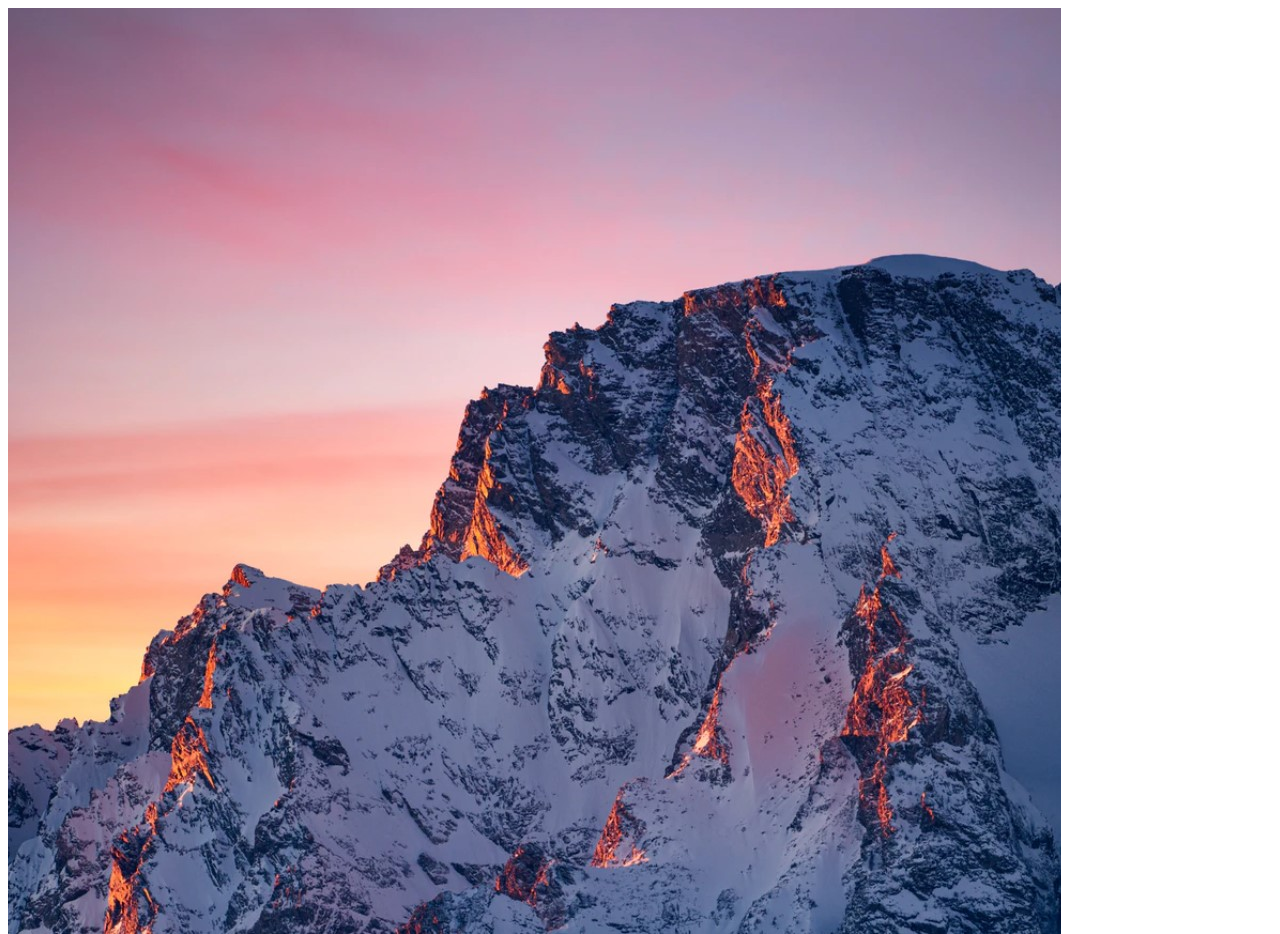
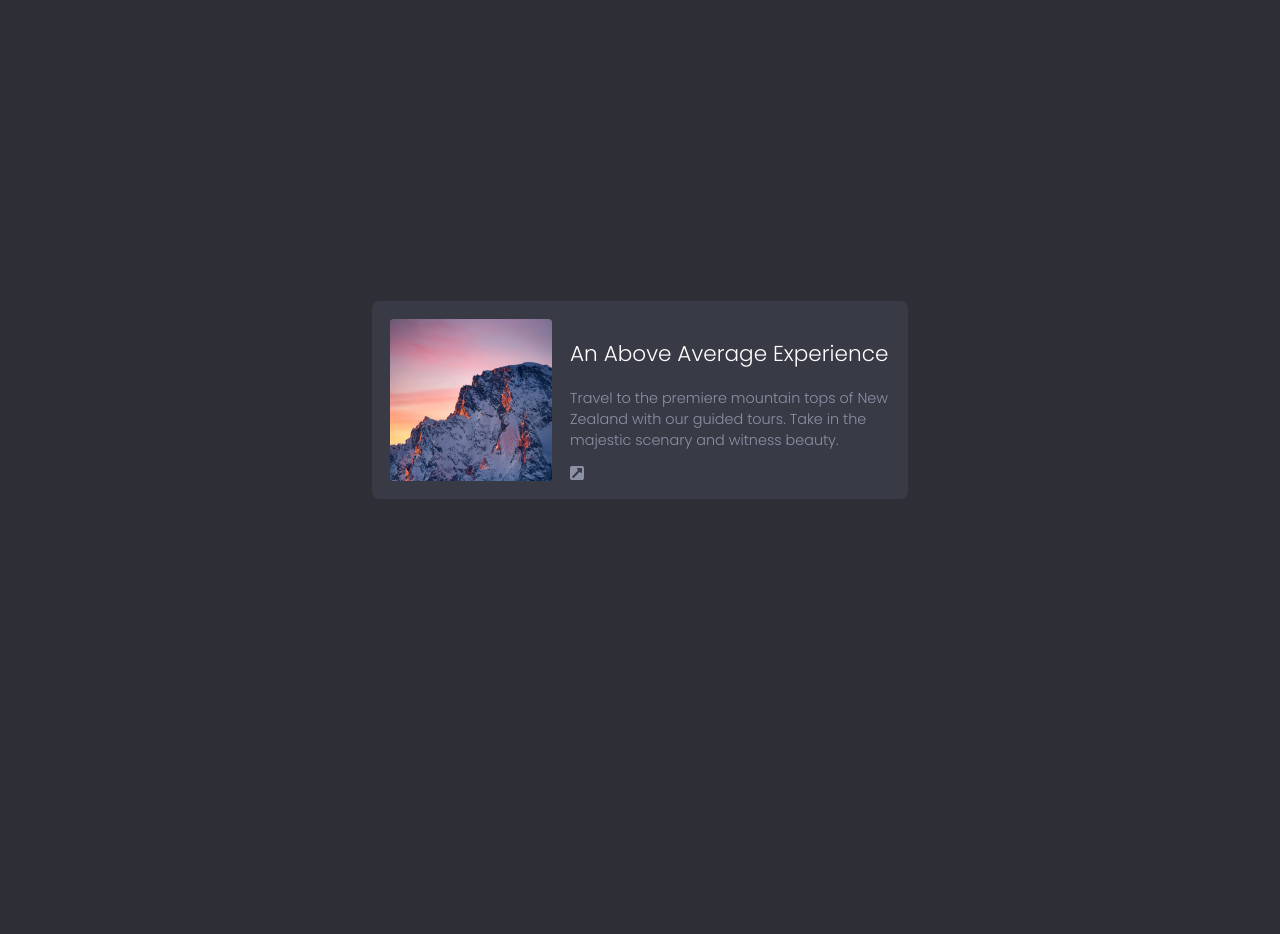
Before and after one commit to atubak400/uiuxPractice1, a plain HTML site: page index.html in a window 1280 px wide. Shown: the top 934 px of the page. After the commit the page ends 800 px from the top, so only its background shows below. Drawn offline with Linux system fonts and the light colour scheme.

Commit message:
completed
completed

```diff
--- a/index.css
+++ b/index.css
@@ -0,0 +1,66 @@
+body {
+    margin: 0;
+    padding: 0;
+    height: 100vh;
+    display: grid;
+    place-items: center;
+    background: #2D2E36;
+    font-family: 'Poppins';
+}
+
+img {
+    width: 100%;
+    border-radius: .2rem;
+}
+
+a {
+    text-decoration: none;
+}
+
+.container {
+    background: #383A45;
+    margin: 1rem;
+    padding: 1rem;
+    border-radius: .4rem;
+    max-width: 270px;
+}
+
+p.title {
+    color: white;
+    font-size: 1.2rem;
+    line-height: 119.7%;
+}
+
+p.description {
+    color: #8D91A6;
+    font-size: .8rem;
+}
+
+.link {
+    width: .8rem;
+}
+
+@media only screen and (min-width: 550px) {
+
+    .container {
+        max-width: 500px;
+    }
+
+    .photo {
+        width: 9rem;
+        margin-right: 1rem;
+    }
+
+    a {
+        display: flex;
+    }
+
+}
+
+@media only screen and (min-width: 950px) {
+
+    html {
+        font-size: 18px;
+    }
+
+}
--- a/index.html
+++ b/index.html
@@ -1,5 +1,7 @@
 <html>
     <head>
+        <link rel="preconnect" href="https://fonts.gstatic.com">
+        <link href="https://fonts.googleapis.com/css2?family=Poppins:wght@300;700&display=swap" rel="stylesheet">
         <link rel="stylesheet" href="index.css">
     </head>
     <body>
```
